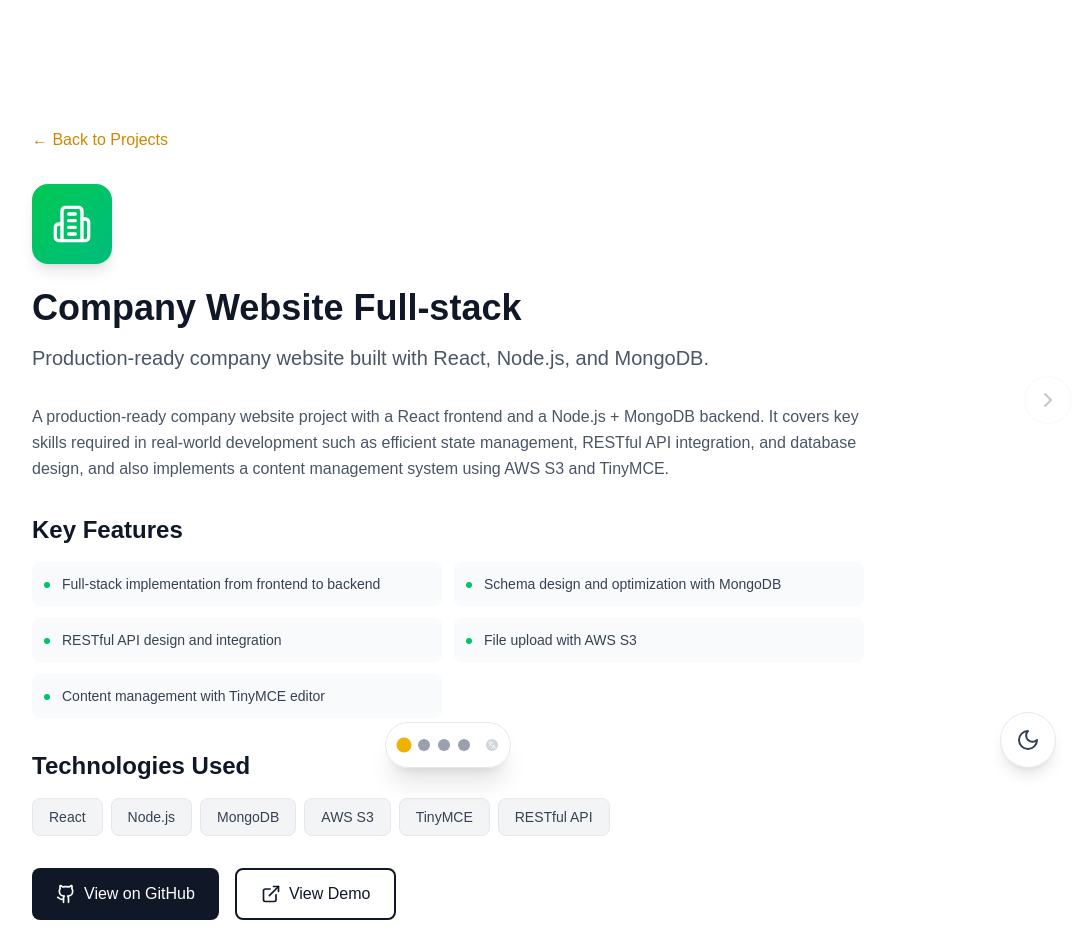
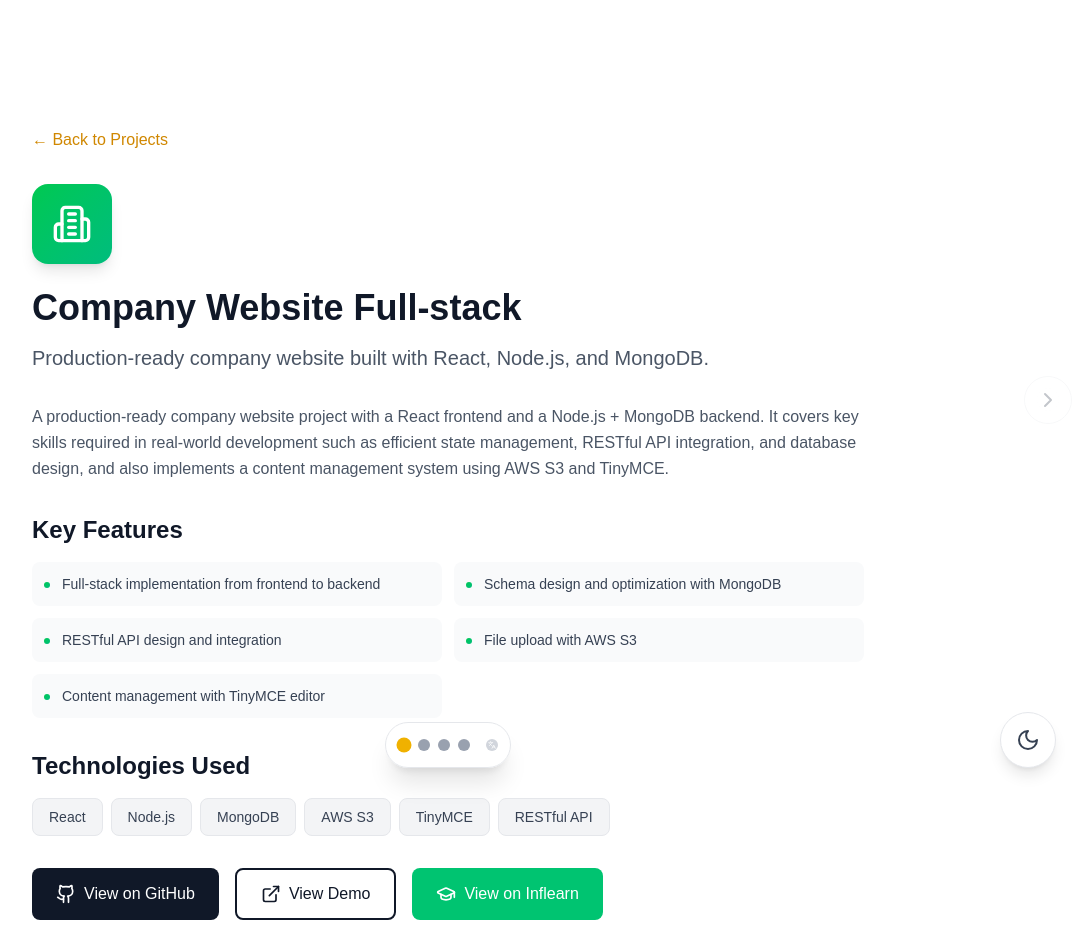
Before and after one commit to clangauge0314/pg-portfolio, a Next.js app: page /projects/company-website in a window 1280 px wide. Shown: the top 952 px of the page, without its empty margins (192-1279 px from the left). Built offline with nearby package versions, Linux system fonts and the light colour scheme.

Commit message:
Add Inflearn link and GraduationCap icon

```diff
--- a/src/app/projects/[slug]/page.tsx
+++ b/src/app/projects/[slug]/page.tsx
@@ -4,7 +4,7 @@ import Link from 'next/link';
 import { notFound } from 'next/navigation';
 import { useThemeStore } from '@/store/themeStore';
 import { use } from 'react';
-import { ExternalLink, Github } from 'lucide-react';
+import { ExternalLink, Github, GraduationCap } from 'lucide-react';
 import { motion } from 'framer-motion';
 import { useLanguageStore } from '@/store/languageStore';
 import { translations } from '@/locales';
@@ -16,6 +16,12 @@ interface PageProps {
     slug: string;
   }>;
 }
+
+const inflearnLabel = {
+  ko: '인프런 강의 보기',
+  ja: 'Inflearn 講座を見る',
+  en: 'View on Inflearn',
+};
 
 export default function ProjectDetail({ params }: PageProps) {
   const { isDark } = useThemeStore();
@@ -98,7 +104,7 @@ export default function ProjectDetail({ params }: PageProps) {
           </div>
         </div>
 
-        <div className="flex gap-4">
+        <div className="flex flex-wrap gap-4">
           {project.github && (
             <a
               href={project.github}
@@ -121,6 +127,17 @@ export default function ProjectDetail({ params }: PageProps) {
               {t.projects.viewDemo}
             </a>
           )}
+          {project.inflearn && (
+            <a
+              href={project.inflearn}
+              target="_blank"
+              rel="noopener noreferrer"
+              className="inline-flex items-center gap-2 px-6 py-3 rounded-lg transition-all duration-300 font-medium hover:scale-105 bg-[#00C471] text-white hover:bg-[#00a860]"
+            >
+              <GraduationCap className="w-5 h-5" />
+              {inflearnLabel[language]}
+            </a>
+          )}
         </div>
       </div>
     </div>
```
